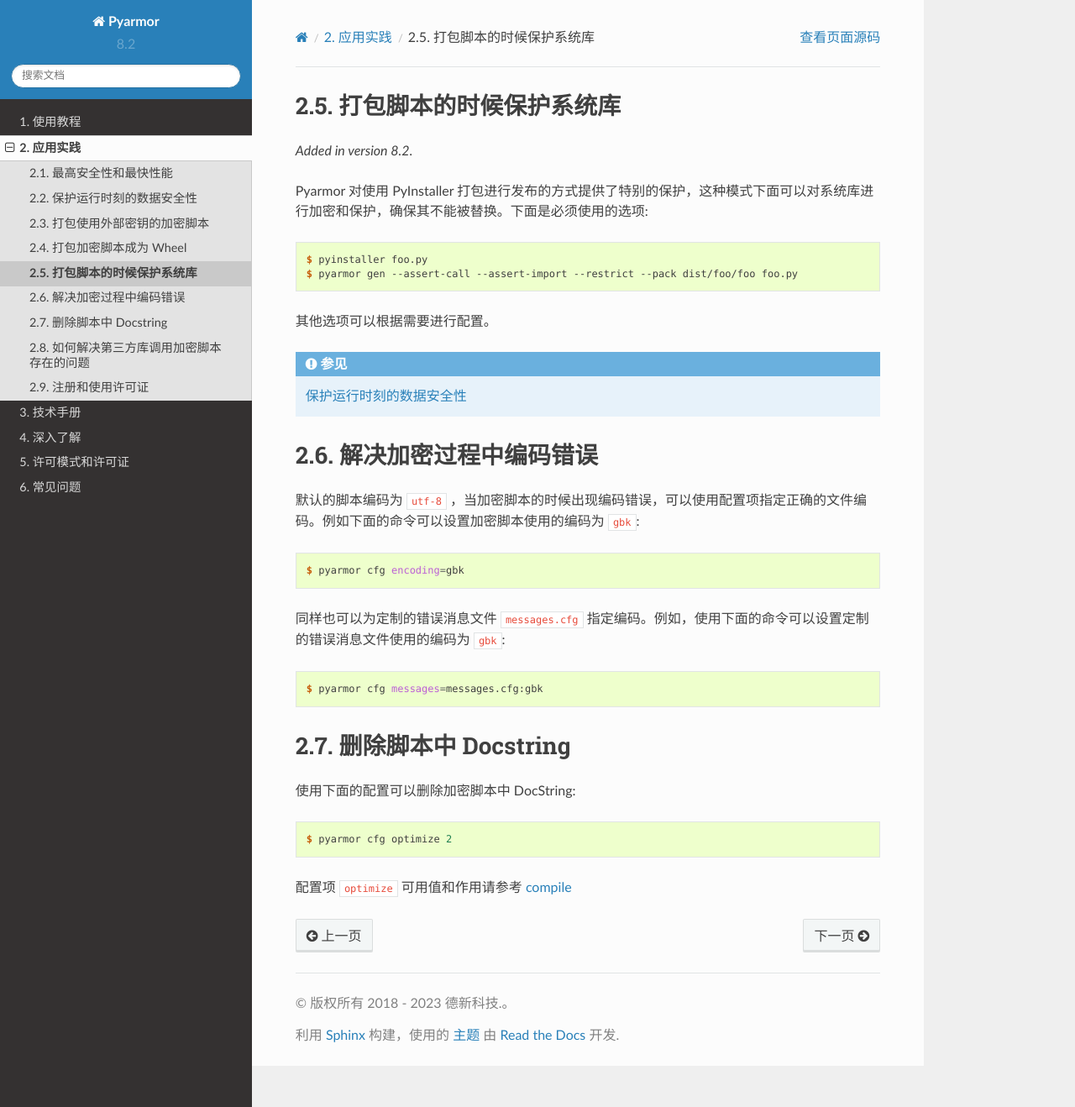
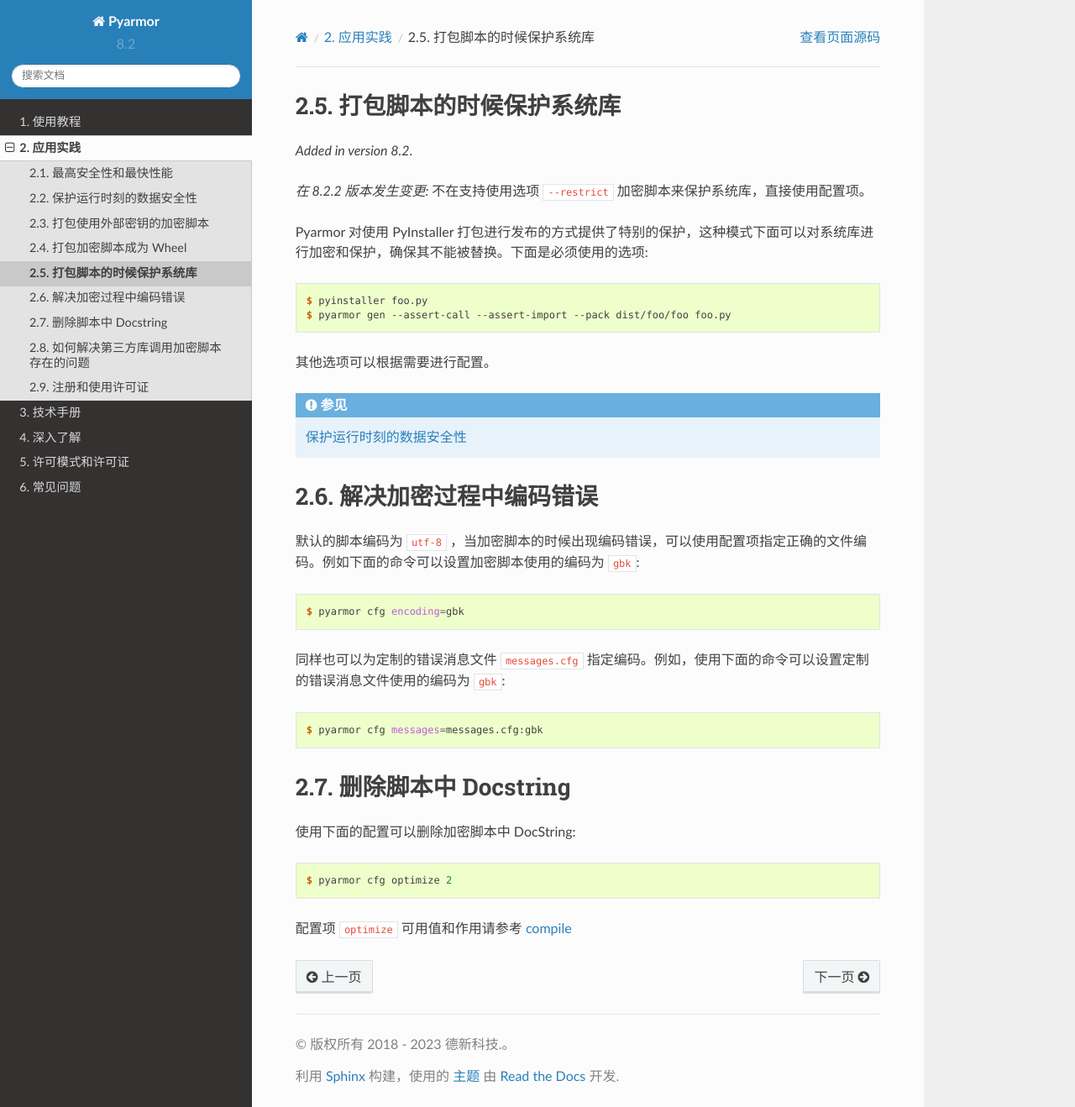
Before and after one commit to dashingsoft/pyarmor-docs-zh, a Sphinx documentation site: the page built from docs/how-to/obfuscation.rst, in a window 1280 px wide and 1318 px high. Shown: the whole window at 84% size. Built offline with Sphinx 7.4.7 and the Read the Docs theme 2.0.0, drawn with Linux system fonts in a browser that asks for light colours.

Commit message:
不在支持使用选项 --restrict 结合 --pack 来保护系统库

```diff
--- a/docs/how-to/obfuscation.rst
+++ b/docs/how-to/obfuscation.rst
@@ -5,11 +5,13 @@
 ==========================
 
 .. versionadded:: 8.2
+.. versionchanged:: 8.2.2
+                    不在支持使用选项 ``--restrict`` 加密脚本来保护系统库，直接使用配置项。
 
 Pyarmor 对使用 PyInstaller 打包进行发布的方式提供了特别的保护，这种模式下面可以对系统库进行加密和保护，确保其不能被替换。下面是必须使用的选项::
 
     $ pyinstaller foo.py
-    $ pyarmor gen --assert-call --assert-import --restrict --pack dist/foo/foo foo.py
+    $ pyarmor gen --assert-call --assert-import --pack dist/foo/foo foo.py
 
 其他选项可以根据需要进行配置。
 
--- a/docs/how-to/protection.rst
+++ b/docs/how-to/protection.rst
@@ -36,7 +36,7 @@
 接着使用下面的命令加密脚本 [#]_::
 
     $ pyarmor cfg check_debugger=1 check_interp=1
-    $ pyarmor gen --mix-str --assert-call --assert-import --restrict --pack dist/foo/foo foo.py
+    $ pyarmor gen --mix-str --assert-call --assert-import --pack dist/foo/foo foo.py
 
 然后使用其他方式来保护 :file:`dist/foo/` 目录下面所有的可执行文件和动态库，外部工具要确保动态库不能被替换以及在运行时候的内存代码不能被修改。
 
```
